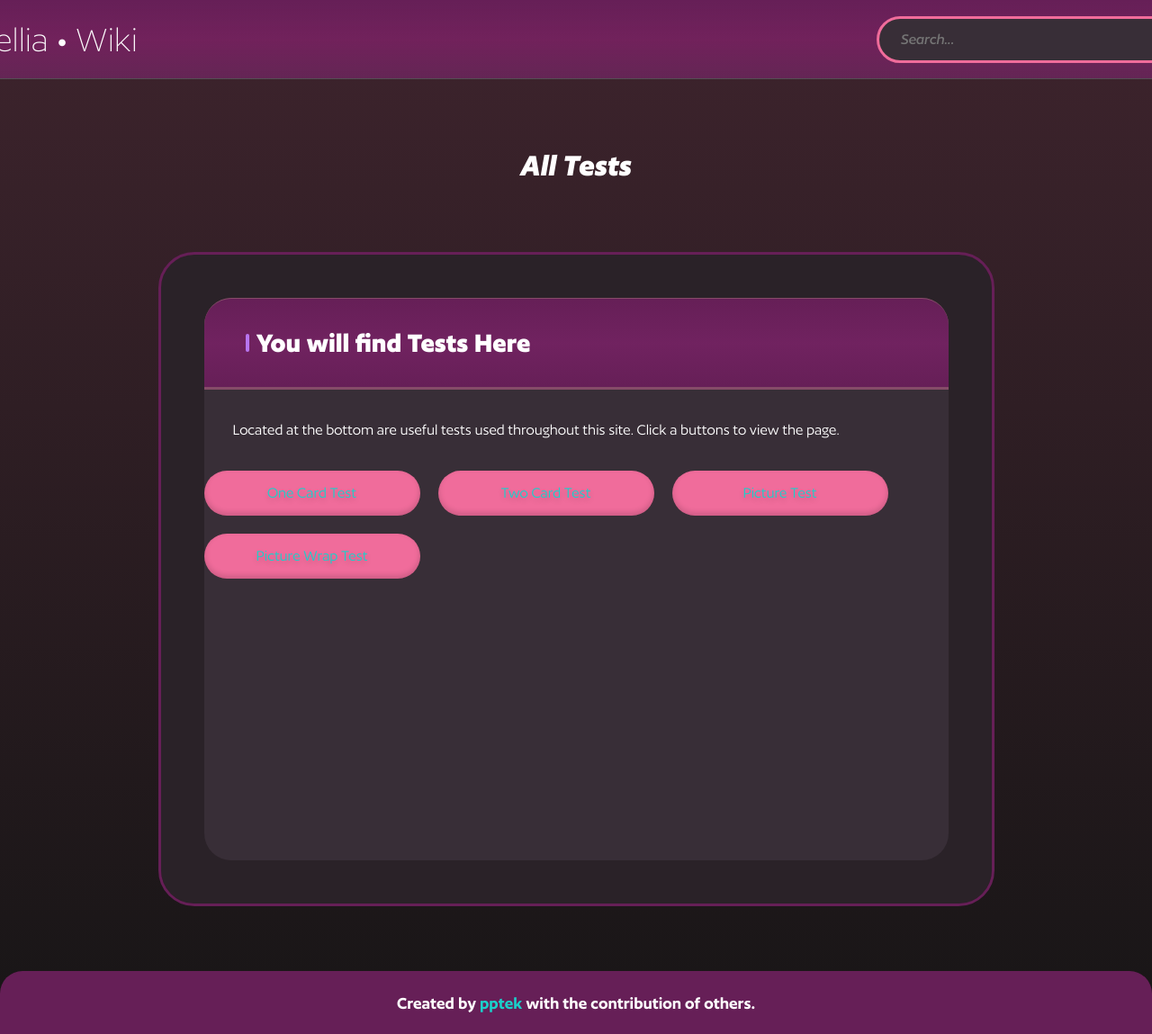
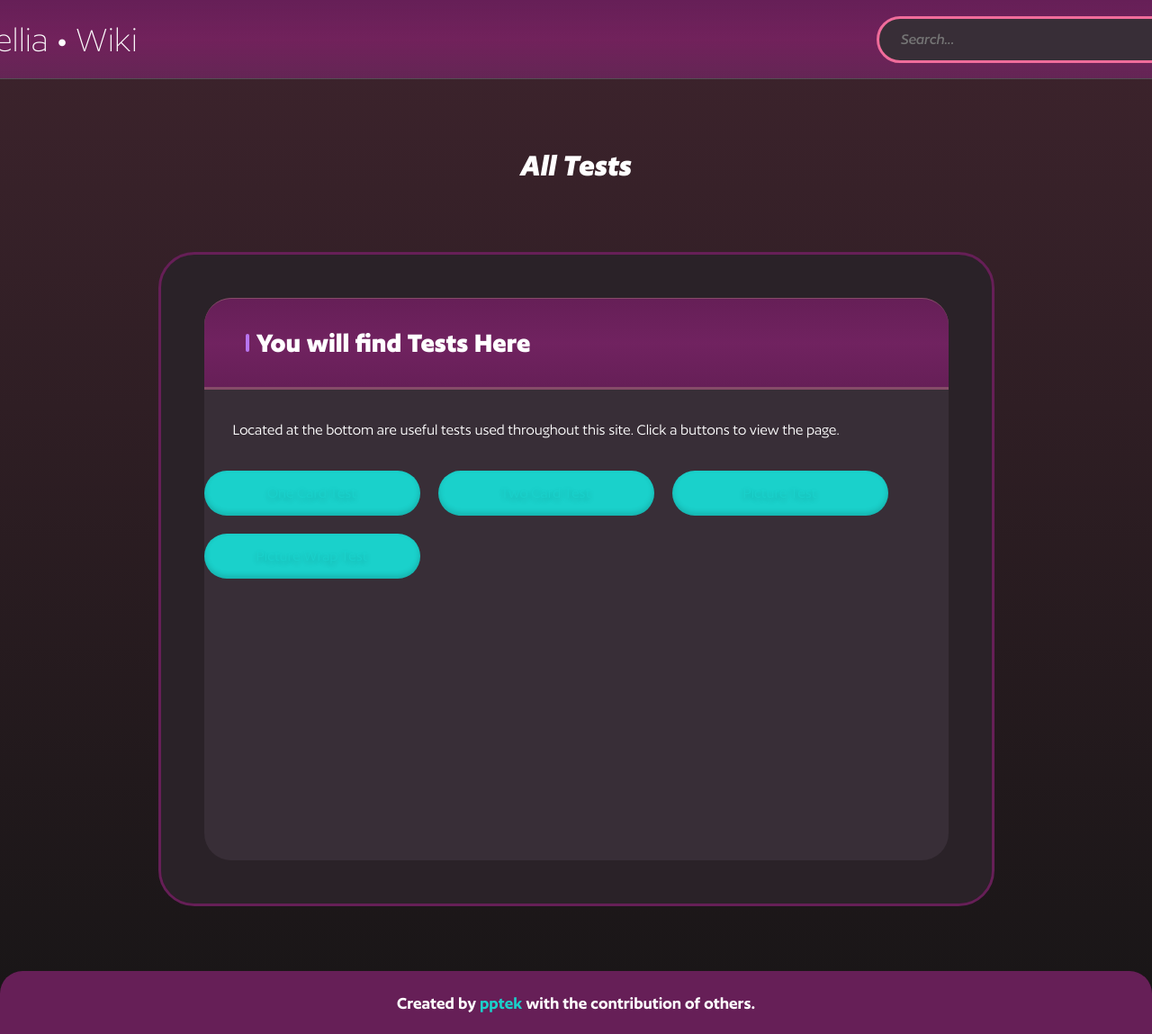
Before and after one commit to CamelliaCommunity/Wiki, a Jekyll site: the page built from tests.md, in a window 1280 px wide and 1149 px high. Shown: the whole window at 90% size. Built offline with Jekyll 4.4.1, drawn with Linux system fonts in a browser that asks for light colours.

Commit message:
fix button

```diff
--- a/assets/_scss/styles.scss
+++ b/assets/_scss/styles.scss
@@ -184,7 +184,7 @@ a:hover {
 
 /* Fixed button code */
 .buttonDefault a {
-  background: var(--colorPrimary) 0% 0% no-repeat padding-box;
+  background: var(--colorLinks) 0% 0% no-repeat padding-box;
   box-shadow: inset 0px -3px 6px #00000029;
   text-shadow: 0px 3px 6px #00000029;
   text-decoration: none;
@@ -199,7 +199,7 @@ a:hover {
 }
 
 .buttonDefault a:hover {
-  background: var(--hoverColor) 0% 0% no-repeat padding-box;
+  background: var(--colorLinksHover) 0% 0% no-repeat padding-box;
   color: var(--textColorDefault);
   box-shadow: inset 0px -3px 6px #00000029;
   text-shadow: 0px 3px 6px #00000029;
--- a/assets/css/styles.css
+++ b/assets/css/styles.css
@@ -955,7 +955,7 @@ a:hover {
 
 /* Fixed button code */
 .buttonDefault a {
-  background: var(--colorPrimary) 0% 0% no-repeat padding-box;
+  background: var(--colorLinks) 0% 0% no-repeat padding-box;
   box-shadow: inset 0px -3px 6px rgba(0, 0, 0, 0.1607843137);
   text-shadow: 0px 3px 6px rgba(0, 0, 0, 0.1607843137);
   text-decoration: none;
@@ -970,7 +970,7 @@ a:hover {
 }
 
 .buttonDefault a:hover {
-  background: var(--hoverColor) 0% 0% no-repeat padding-box;
+  background: var(--colorLinksHover) 0% 0% no-repeat padding-box;
   color: var(--textColorDefault);
   box-shadow: inset 0px -3px 6px rgba(0, 0, 0, 0.1607843137);
   text-shadow: 0px 3px 6px rgba(0, 0, 0, 0.1607843137);
```
